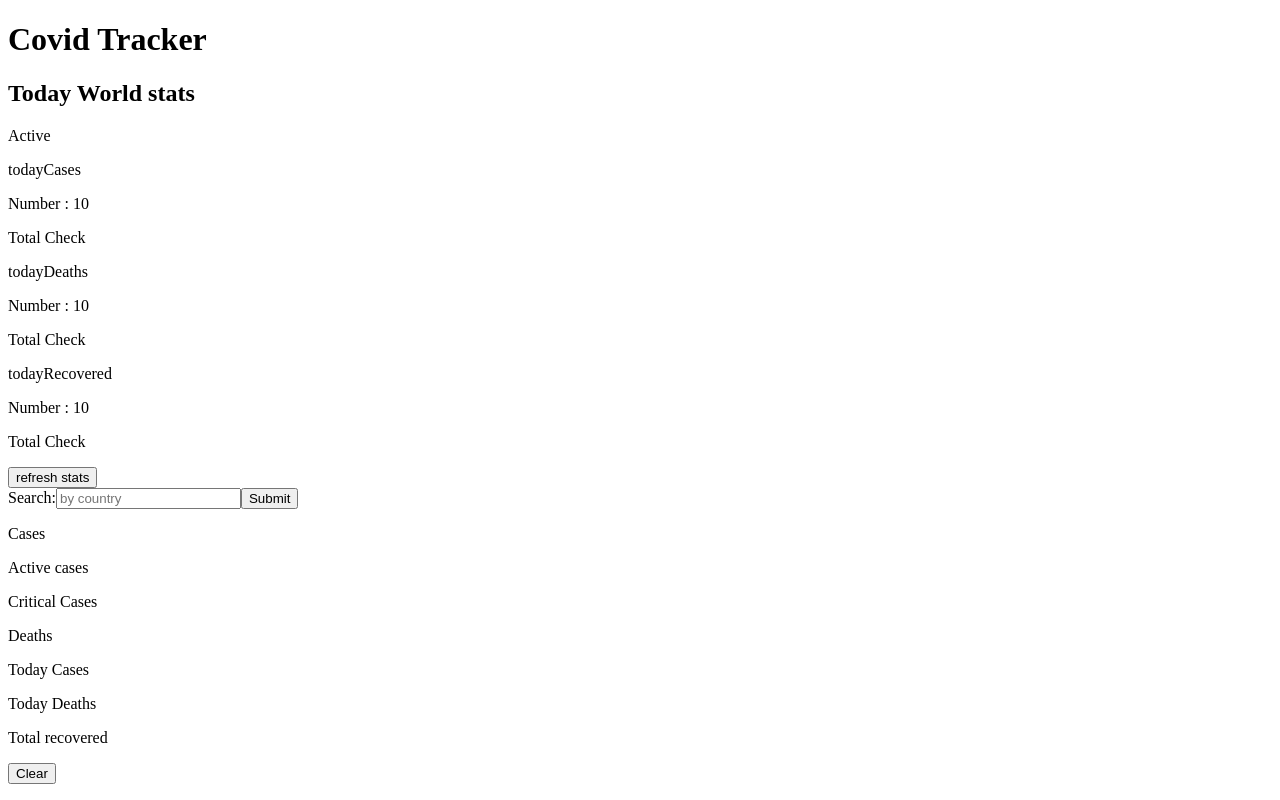
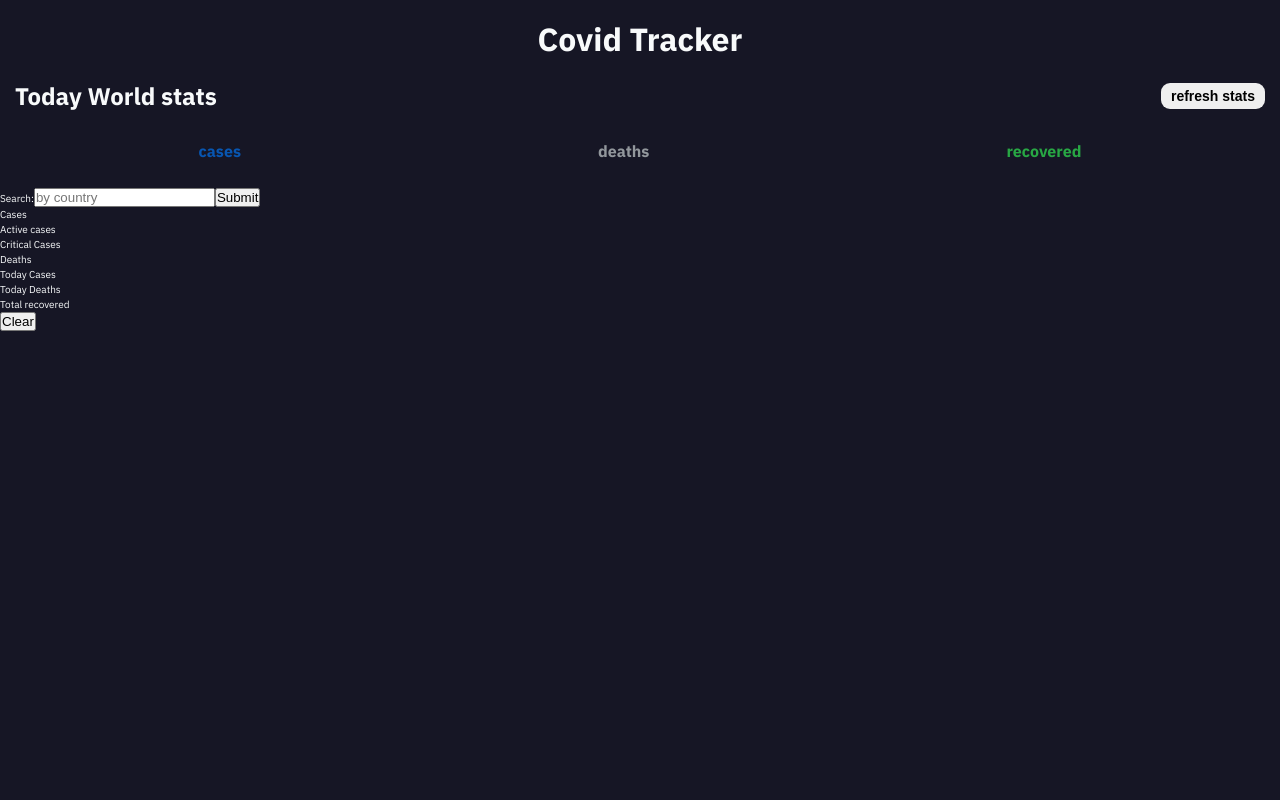
Before and after one commit to BojanMijatovic/Learn-React-step-by-step, a React (Create React App) app in the folder Practice Projects/covid-tracker/: page / in a window 1280 px wide. Built offline with nearby package versions, Linux system fonts and the light colour scheme.

Commit message:
add css modules

```diff
--- a/Practice Projects/covid-tracker/src/component/App.js
+++ b/Practice Projects/covid-tracker/src/component/App.js
@@ -1,10 +1,11 @@
 import SingleCountry from './byCountry/SingleCountry';
 import Header from './Header';
 import WorldStats from './WorldStats';
+import styles from './App.module.css';
 
 const App = () => {
   return (
-    <div>
+    <div className={styles.app}>
       <Header />
       <WorldStats />
       <SingleCountry />
--- /dev/null
+++ b/Practice Projects/covid-tracker/src/component/App.module.css
@@ -0,0 +1,3 @@
+ .app {
+     color: #F8FAFB;
+ }
--- a/Practice Projects/covid-tracker/src/component/Header.js
+++ b/Practice Projects/covid-tracker/src/component/Header.js
@@ -1,7 +1,9 @@
+import styles from './Header.module.css';
+
 const Header = () => {
   return (
-    <div>
-      <h1>Covid Tracker</h1>
+    <div className={styles.header}>
+      <h1 className={styles.title}>Covid Tracker</h1>
     </div>
   );
 };
--- /dev/null
+++ b/Practice Projects/covid-tracker/src/component/Header.module.css
@@ -0,0 +1,10 @@
+.header {
+    display: flex;
+    align-items: center;
+    justify-content: center;
+    margin: 1.5rem 0;
+}
+
+.title {
+    font-size: 3.2rem;
+}
--- a/Practice Projects/covid-tracker/src/component/WorldStats.js
+++ b/Practice Projects/covid-tracker/src/component/WorldStats.js
@@ -1,5 +1,5 @@
 import React, { useState } from 'react';
-
+import styles from './WorldStats.module.css';
 import axios from 'axios';
 
 const WorldStats = () => {
@@ -11,39 +11,37 @@ const WorldStats = () => {
     setStats(worldTotal.data);
   };
 
-  console.log(stats);
-  const { active, todayDeaths, todayCases, todayRecovered } = stats;
+  const { todayDeaths, todayCases, todayRecovered } = stats;
+
+  const date = new Date();
+
+  console.log(date);
 
   return (
-    <div>
-      <div className=''>
+    <div className={styles.world}>
+      <div className={styles.statsTitle}>
         <h2>Today World stats </h2>
-        <p>Active {active}</p>
+        <button onClick={onButtonClick} className={styles.btnStats}>
+          refresh stats
+        </button>
       </div>
-      <div>
-        <div>
-          <p>todayCases {todayCases}</p>
-          <div>
-            <p>Number : 10</p>
-            <p>Total Check</p>
-          </div>
+      <div className={styles.statsContent}>
+        <div className={styles.stats}>
+          <h4 className={styles.todayCases}>
+            <label>cases</label> {todayCases}
+          </h4>
         </div>
-        <div>
-          <p>todayDeaths {todayDeaths}</p>
-          <div>
-            <p>Number : 10</p>
-            <p>Total Check</p>
-          </div>
+        <div className={styles.stats}>
+          <h4 className={styles.todayDeaths}>
+            <label>deaths</label> {todayDeaths}
+          </h4>
         </div>
-        <div>
-          <p>todayRecovered {todayRecovered}</p>
-          <div>
-            <p>Number : 10</p>
-            <p>Total Check</p>
-          </div>
+        <div className={styles.stats}>
+          <h4 className={styles.todayRecovered}>
+            <label>recovered</label> {todayRecovered}
+          </h4>
         </div>
       </div>
-      <button onClick={onButtonClick}>refresh stats</button>
     </div>
   );
 };
--- /dev/null
+++ b/Practice Projects/covid-tracker/src/component/WorldStats.module.css
@@ -0,0 +1,47 @@
+ .world h2 {
+     font-size: 2.4rem;
+ }
+
+ .statsTitle {
+     display: flex;
+     align-items: center;
+     justify-content: space-between;
+     margin: 0 1.5rem;
+ }
+
+ .stats {
+     display: flex;
+     align-items: center;
+     justify-content: space-between;
+     margin: 0.5rem;
+ }
+
+ .todayCases {
+     color: #0856B1;
+     font-size: 1.6rem;
+ }
+
+ .todayDeaths {
+     color: #92979C;
+     font-size: 1.6rem;
+ }
+
+ .todayRecovered {
+     color: #28A744;
+     font-size: 1.6rem;
+ }
+
+ .btnStats {
+     border: none;
+     font-size: 1.4rem;
+     font-weight: 700;
+     padding: 0.5rem 1rem;
+     border-radius: 0.9rem;
+ }
+
+ .statsContent {
+     margin: 2rem;
+     display: flex;
+     align-items: center;
+     justify-content: space-around;
+ }
--- /dev/null
+++ b/Practice Projects/covid-tracker/src/component/style/core/reset.module.css
@@ -0,0 +1,31 @@
+@import url('https://fonts.googleapis.com/css2?family=IBM+Plex+Sans:wght@300;400;500;700&display=swap');
+* {
+    margin: 0;
+    padding: 0;
+    box-sizing: border-box;
+}
+
+html {
+    font-size: 62.5%;
+}
+
+body {
+    font-family: 'IBM Plex Sans', sans-serif;
+    line-height: 1.5;
+    overflow: hidden;
+    background-color: #161625;
+}
+
+
+/*
+colors
+background color : #161625
+background one : #222B45
+red confirmed :#D40835
+blue active: #0856B1
+recovered: #28A744
+death : #333543
+white: #F8FAFB
+more white: #FFFFFF
+death more : #92979C
+*/
```
Also changed, not shown: Practice Projects/covid-tracker/src/index.js (+1 -15 lines), 2 other files (tests, documents, lock files or other folders).
